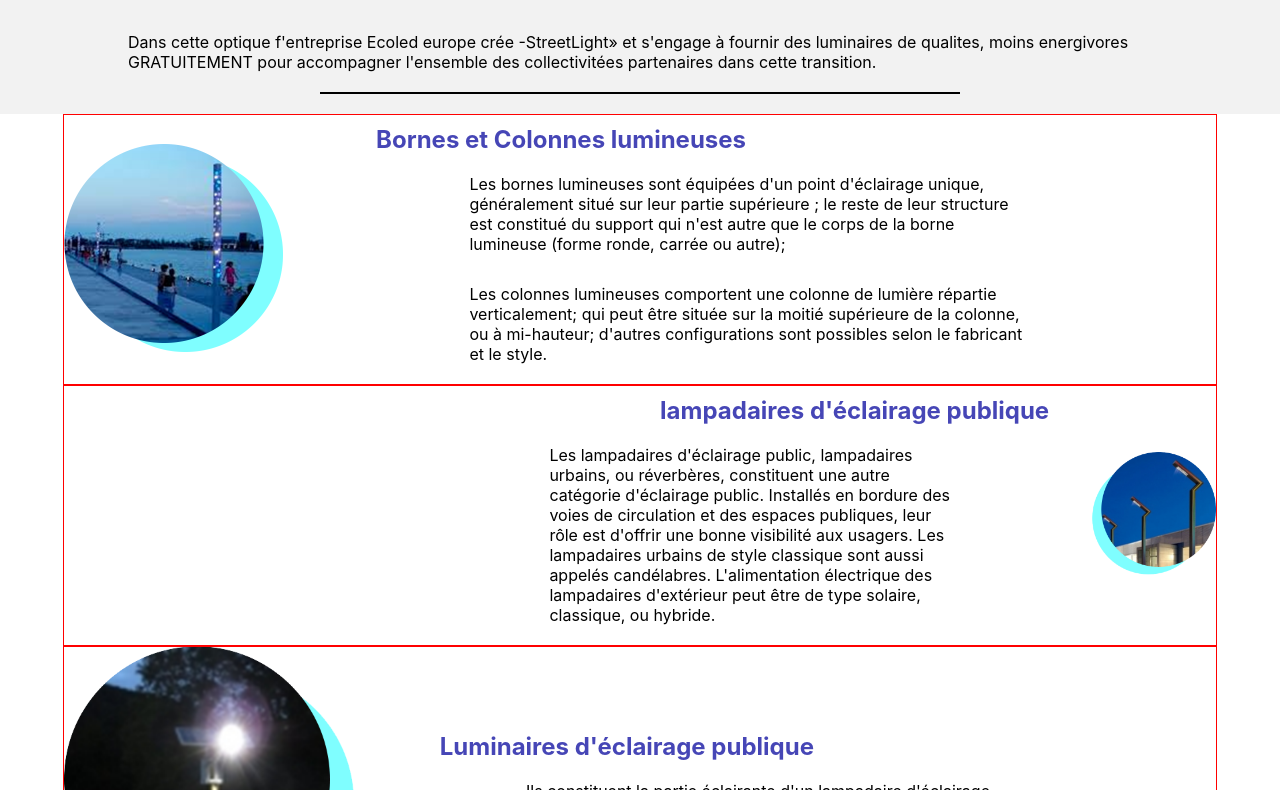
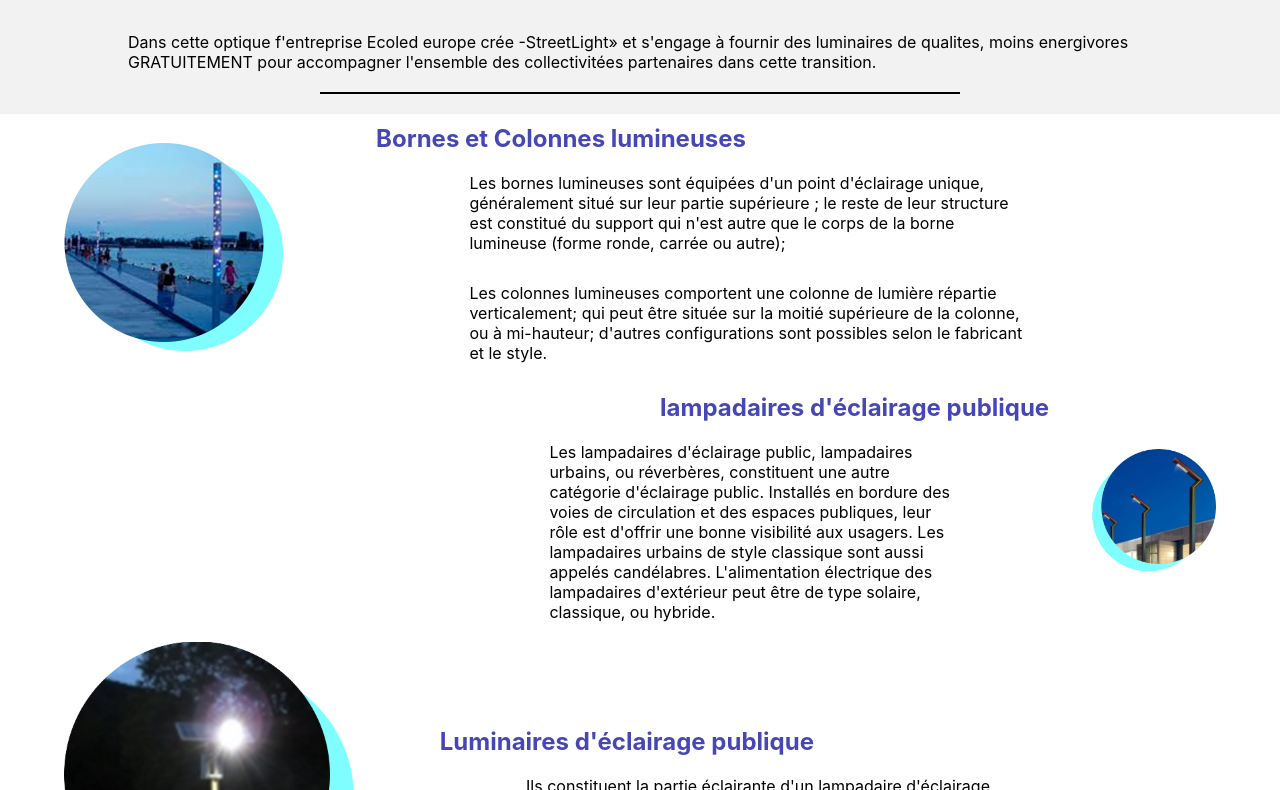
Before and after one commit to youblockio/dashboard-alpha, a React (Create React App) app: page / in a window 1280 px wide. Shown: the part 1530-2320 px from the top of the page. Built offline with nearby package versions, Linux system fonts and the light colour scheme.

Commit message:
Update Section.module.css

```diff
--- a/src/Section/Section.module.css
+++ b/src/Section/Section.module.css
@@ -30,7 +30,6 @@ p{
     width: 90%;
     margin: auto;
     align-items: center;
-    border: 1px red solid;
 }
 
 .para{
```
